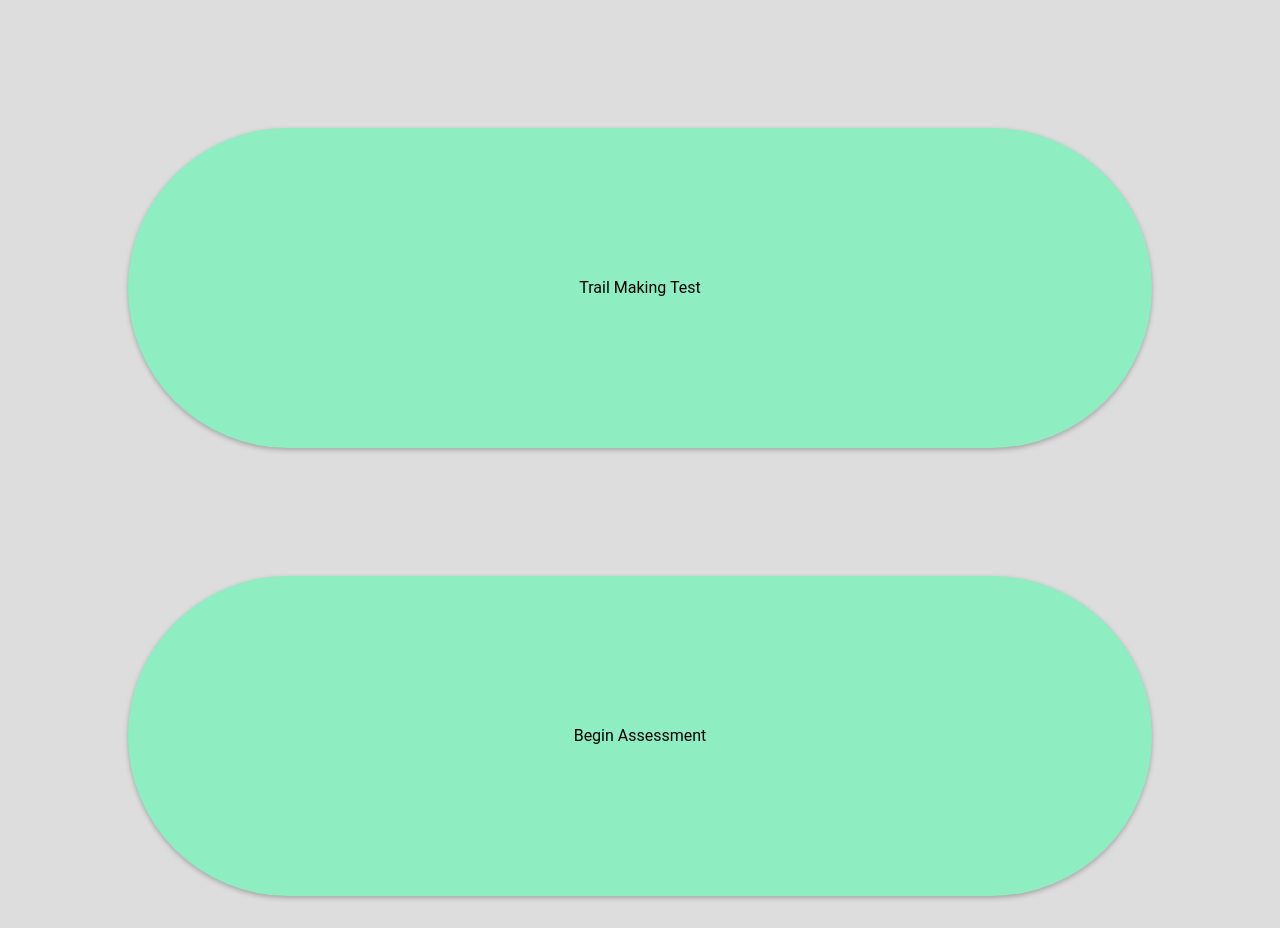
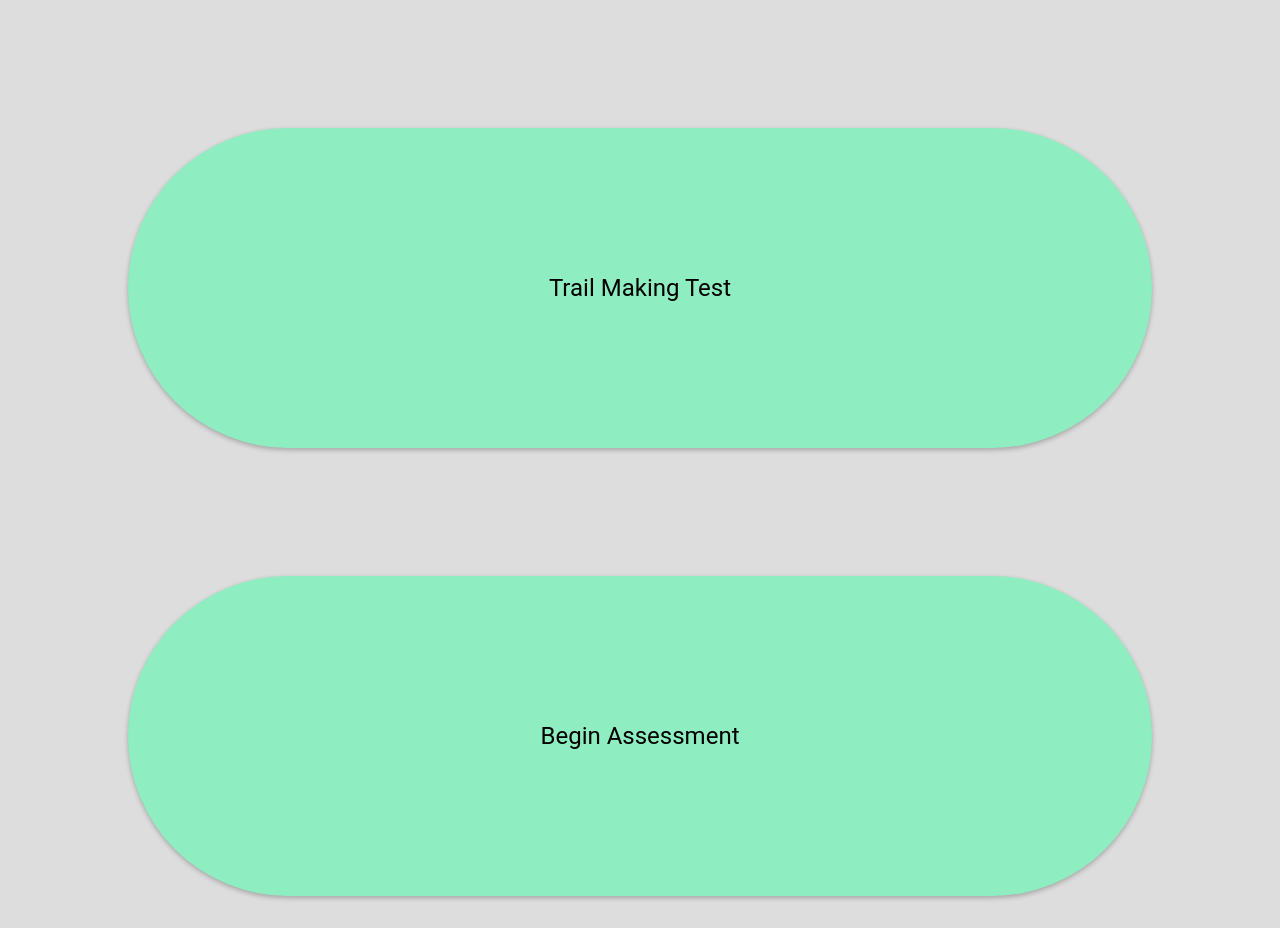
Before and after one commit to AdamSlack/sideways, an Angular app in the folder participant/: page /home in a window 1280 px wide. Built offline with nearby package versions, Linux system fonts and the light colour scheme.

Commit message:
setting up generic style to be oeverwirtten by jays main colours and highlighting etc + animations

```diff
--- a/participant/src/app/components/assessment-manager/assessment-manager.component.html
+++ b/participant/src/app/components/assessment-manager/assessment-manager.component.html
@@ -18,7 +18,7 @@ those who were found to be unsafe to drive on the road (Nouri & Lincoln
 </div>
 
 
-<button routerLink="/dot_cancellation"> Begin Assessment </button>
+<button class="btn-round" routerLink="/dot_cancellation"> Begin Assessment </button>
 
 <router-outlet></router-outlet>
 
--- a/participant/src/app/components/home-selection/home-selection.component.css
+++ b/participant/src/app/components/home-selection/home-selection.component.css
@@ -1,58 +1,5 @@
 .btn-round {
-    background-color: #8eeec1;
-    border-radius: 999em;
-
     margin: 10%;
     height: 40%;
 
-
-    box-shadow: 0 2px 5px 0 rgba(0, 0, 0, 0.26);
-    line-height: 1;
-    /* font-size: 36px; */
-    cursor: pointer;
-
-    animation: enter-intro 2.2s ease-out 0s;
-    position: relative;
-
 }
-
-.btn-round p {
-    margin: 0;
-    position: absolute;
-    top: 50%;
-    left: 50%;
-    margin-right: -50%;
-    transform: translate(-50%, -50%);
-
-}
-
-@keyframes enter-intro {
-    0% {
-        transform: translate(-100px, 0px);
-        opacity: 0
-    }
-    42% {
-        transform: translate(-80px, 0px);
-        opacity: 0.8
-    }
-    60% {
-        transform: translate(3px, 0px) scale(0.96, 1.04);
-        opacity: 1
-    }
-    65% {
-        transform: translate(2px, 0px);
-        opacity: 1
-    }
-    80% {
-        transform: translate(-2px, 0px);
-        opacity: 1
-    }
-    90% {
-        transform: translate(1px, 0px);
-        opacity: 1
-    }
-    100% {
-        transform: translate(0px, 0px);
-        opacity: 1
-    }
-}
--- a/participant/src/styles.css
+++ b/participant/src/styles.css
@@ -21,6 +21,64 @@ html, body {
     width: 100%;
     display: block;
   }
+
+  /* special centered button */
+  .btn-round {
+    background-color: #8eeec1;
+    border-radius: 999em;
+
+    box-shadow: 0 2px 5px 0 rgba(0, 0, 0, 0.26);
+    line-height: 1;
+    /* font-size: 36px; */
+    cursor: pointer;
+
+    animation: enter-intro 2.2s ease-out 0s;
+    position: relative;
+    margin: auto;
+    widows: 50%;
+
+}
+
+.btn-round p {
+    margin: 0;
+    position: absolute;
+    top: 50%;
+    left: 50%;
+    margin-right: -50%;
+    transform: translate(-50%, -50%);
+    font-size: 1.5em;
+}
+
+  .btn-round:hover, .btn-round:focus {
+    background-color: #27ae60;
+  }
+
+  .btn-round > * {
+    position: relative;
+  }
+
+  .btn-round:before {
+    content: "";
+
+    position: absolute;
+    top: 50%;
+    left: 50%;
+
+    display: block;
+    width: 0;
+    padding-top: 0;
+
+    border-radius: 100%;
+
+    background-color: rgba(236, 240, 241, .3);
+
+    -webkit-transform: translate(-50%, -50%);
+    -moz-transform: translate(-50%, -50%);
+    -ms-transform: translate(-50%, -50%);
+    -o-transform: translate(-50%, -50%);
+    transform: translate(-50%, -50%);
+  }
+
 
 
 
```
